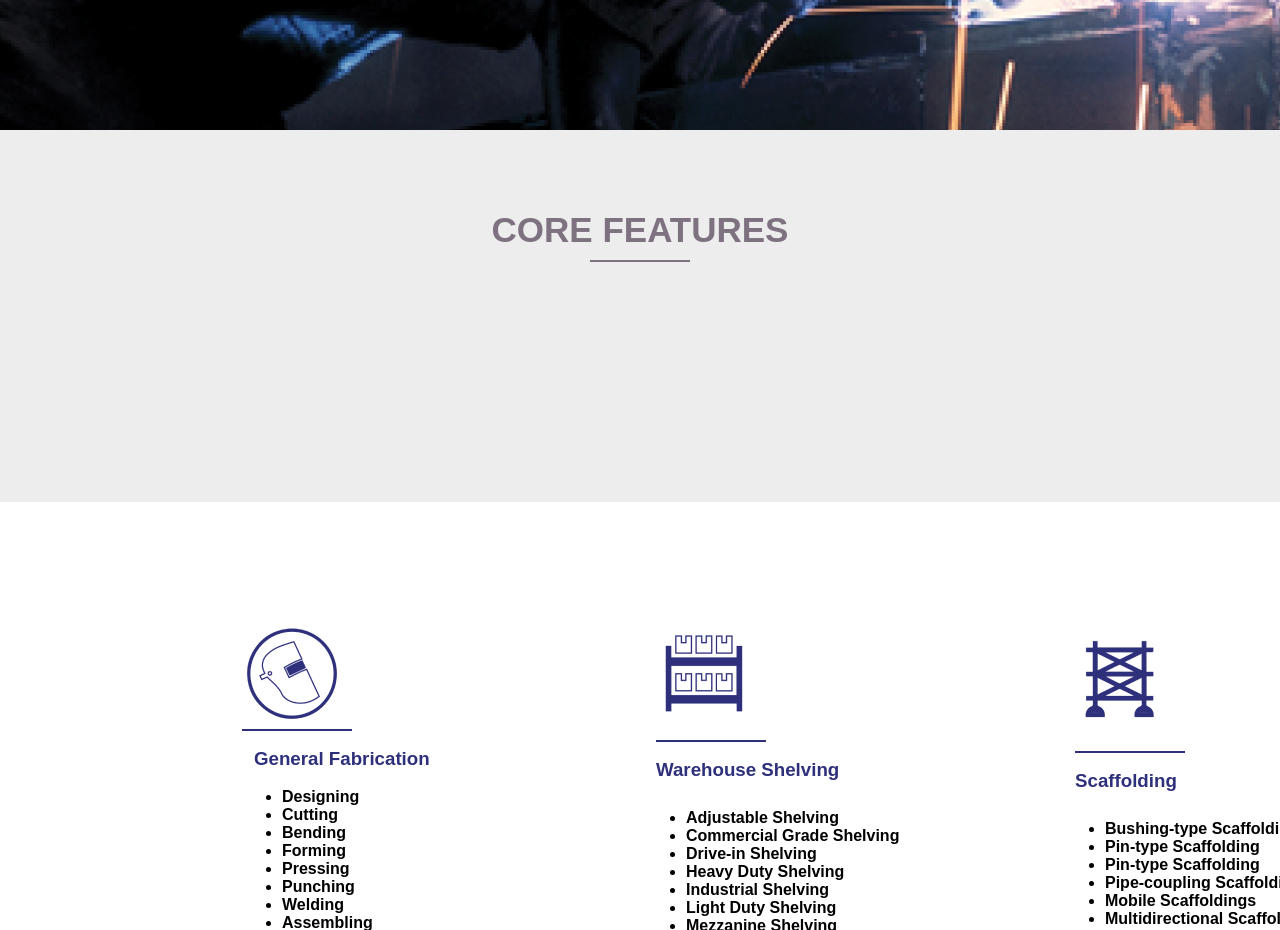
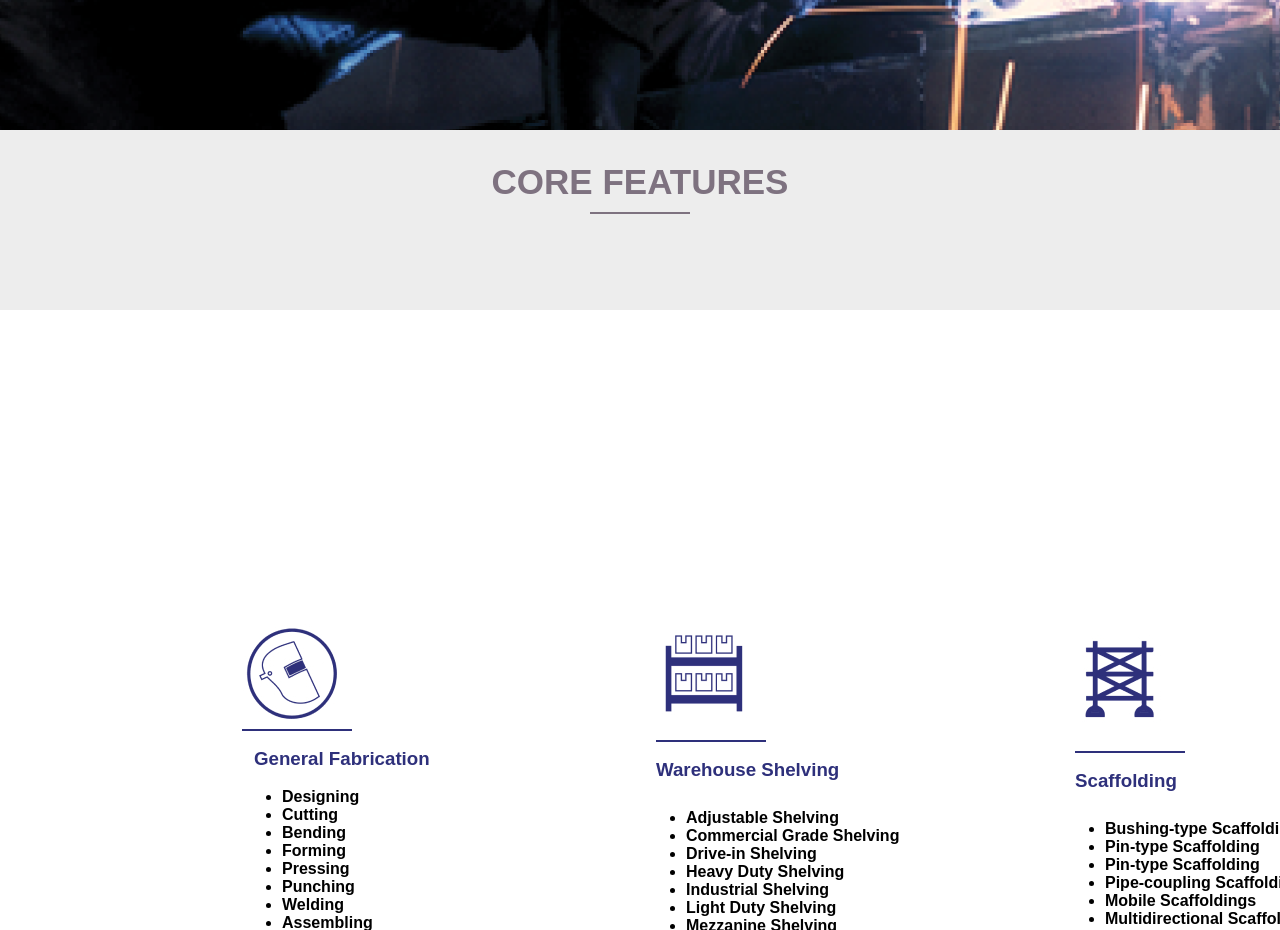
Before and after one commit to Usamaalikhan654/Habibullah-WB, a React (Create React App) app in the folder hepl-master/: page /#/ in a window 1280 px wide. Shown: the part 820-1750 px from the top of the page. Built offline with nearby package versions, Linux system fonts and the light colour scheme.

Commit message:
1.7.6
version 1.7.6

```diff
--- a/hepl-master/src/Pages/Home/Home.module.scss
+++ b/hepl-master/src/Pages/Home/Home.module.scss
@@ -61,7 +61,7 @@
 }
 
 .coreContainer {
-  padding: 5rem;
+  padding: 2rem;
   background-color: #ededed;
   align-items: center;
   justify-content: center;
```
